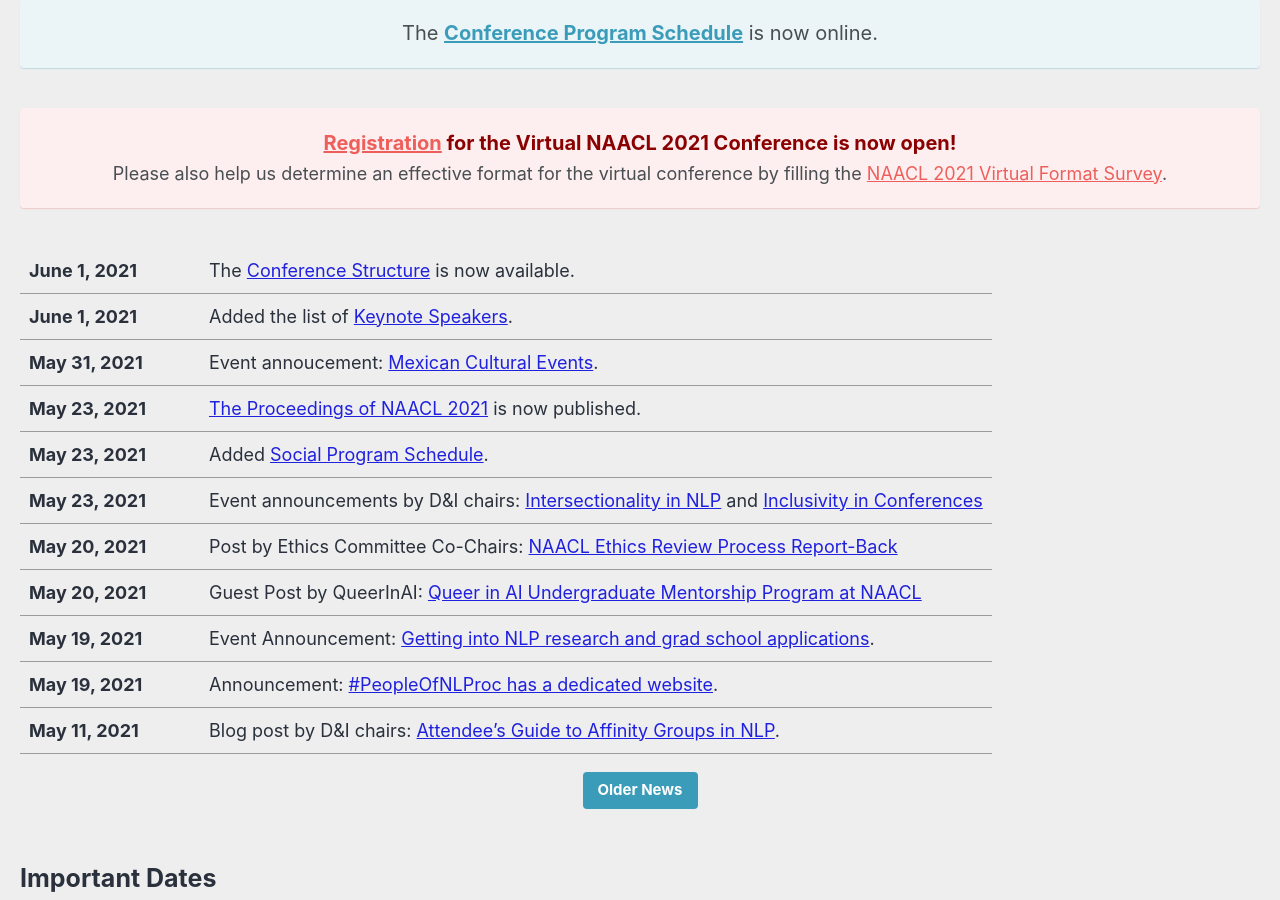
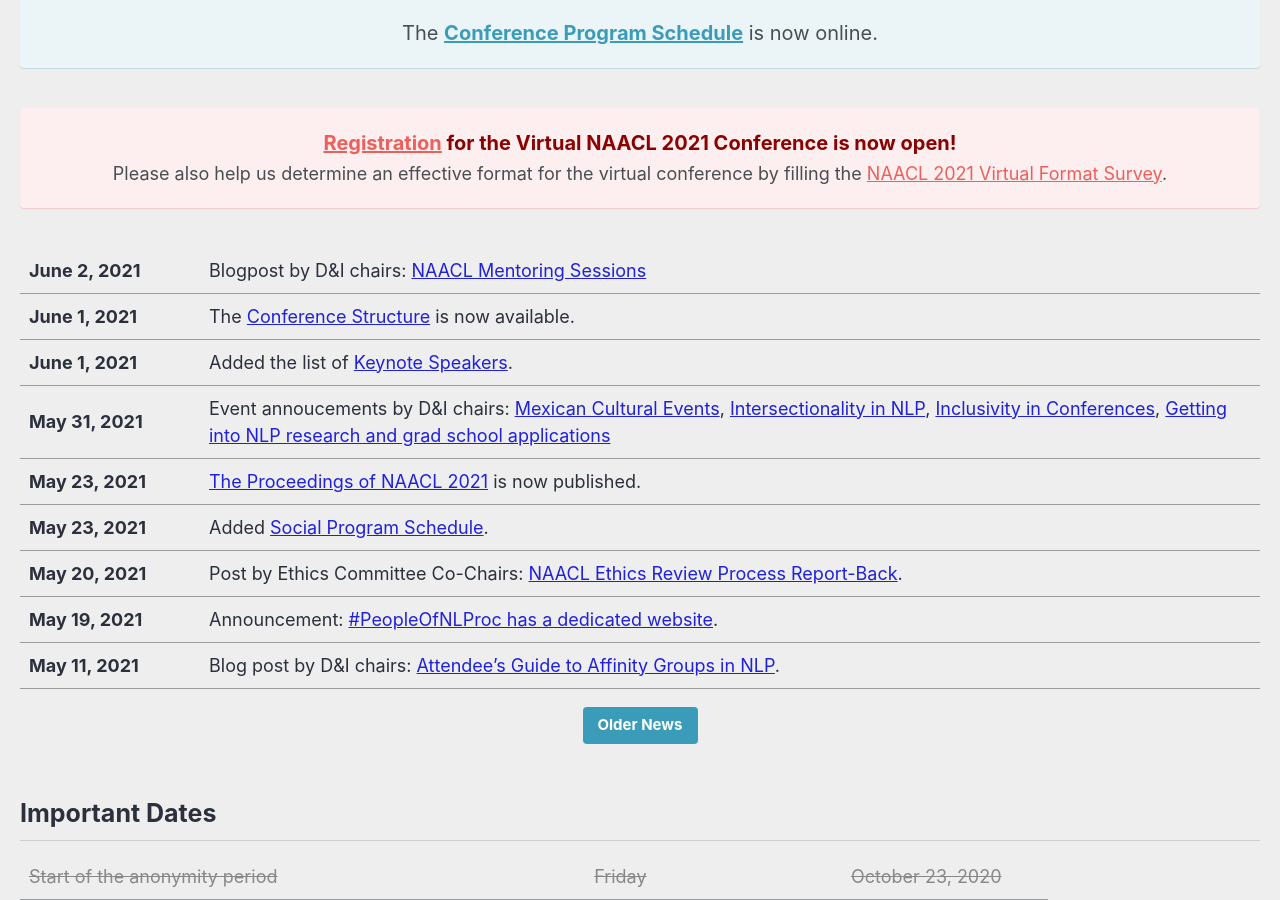
Before and after one commit to naacl-org/naacl-2021-website, a Jekyll site: the page built from _pages/home.md, in a window 1280 px wide and 900 px high, scrolled down 591 px. Built offline with Jekyll 4.4.1, drawn with Linux system fonts in a browser that asks for light colours; cached includes are drawn as plain includes; nearby versions of some CDN libraries; comment, search, counter and statistics services are not loaded.

Commit message:
Added mentoring blogpost

```diff
--- a/_pages/home.md
+++ b/_pages/home.md
@@ -22,15 +22,13 @@
 .news-table tr td:nth-child(1) { font-weight: bold; width: 10em; }
 </style>
 
+| June 2, 2021 | Blogpost by D&I chairs: [NAACL Mentoring Sessions](/blog/mentoring/)
 | June 1, 2021 | The [Conference Structure](/blog/conference-structure/) is now available.
 | June 1, 2021 | Added the list of [Keynote Speakers](/program/keynotes/).
-| May 31, 2021 | Event annoucement: [Mexican Cultural Events](/blog/mexican-event).
+| May 31, 2021 | Event annoucements by D&I chairs: [Mexican Cultural Events](/blog/mexican-event), [Intersectionality in NLP](/blog/intersectionality-panel), [Inclusivity in Conferences](/blog/inclusivity-panel), [Getting into NLP research and grad school applications](/blog/grad-school-panel/)
 | May 23, 2021 | [The Proceedings of NAACL 2021](https://www.aclweb.org/anthology/events/naacl-2021/) is now published.
 | May 23, 2021 | Added [Social Program Schedule](/program/social/).
-| May 23, 2021 | Event announcements by D&I chairs: [Intersectionality in NLP](/blog/intersectionality-panel) and [Inclusivity in Conferences](/blog/inclusivity-panel)
-| May 20, 2021 | Post by Ethics Committee Co-Chairs: [NAACL Ethics Review Process Report-Back](/blog/ethics-review-process-report-back)
-| May 20, 2021 | Guest Post by QueerInAI: [Queer in AI Undergraduate Mentorship Program at NAACL](/blog/queer-mentorship/)
-| May 19, 2021 | Event Announcement: [Getting into NLP research and grad school applications](/blog/grad-school-panel/).
+| May 20, 2021 | Post by Ethics Committee Co-Chairs: [NAACL Ethics Review Process Report-Back](/blog/ethics-review-process-report-back).
 | May 19, 2021 | Announcement: [#PeopleOfNLProc has a dedicated website](/blog/people-of-nlproc-new-website/).
 | May 11, 2021 | Blog post by D&I chairs: [Attendee’s Guide to Affinity Groups in NLP](/blog/affinity-groups/).
 {: .news-table}
```
Also changed, not shown: _posts/2021-06-02-mentoring.md (added, +83 -0 lines).
